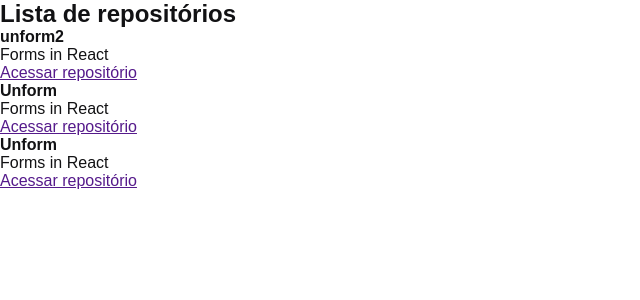
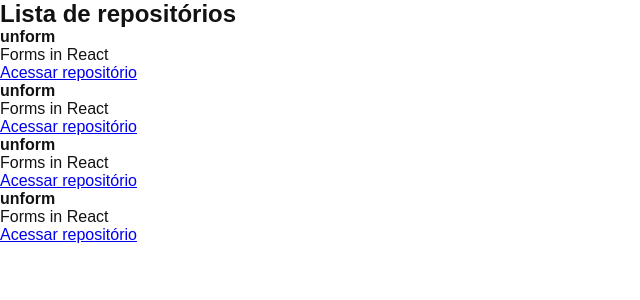
Before and after one commit to rafaelcardeallodi/chapter1-ignite-reactjs-github-explorer, a React app: page / in a window 1280 px wide. Shown: the top 300 px of the page, without its empty margins (0-640 px from the left). Built offline with nearby package versions, Linux system fonts and the light colour scheme.

Commit message:
Propriedades no React

```diff
--- /dev/null
+++ b/src/components/RepositoryItem.jsx
@@ -0,0 +1,12 @@
+export function RepositoryItem(props){
+  return(
+    <li>
+      <strong>{props.repository.name ?? 'Default'}</strong>
+      <p>{props.repository.description}</p>
+
+      <a href={props.repository.link}>
+        Acessar repositório
+      </a>
+    </li>
+  );
+}
--- a/src/components/RepositoryList.jsx
+++ b/src/components/RepositoryList.jsx
@@ -1,4 +1,10 @@
-const repositoryName = 'unform2';
+import { RepositoryItem } from "./RepositoryItem";
+
+const repository = {
+  name: 'unform',
+  description: 'Forms in React',
+  link: 'https://github.com/'
+}
 
 export function RepositoryList(){
   return(
@@ -6,30 +12,10 @@
       <h1>Lista de repositórios</h1>
 
       <ul>
-        <li>
-          <strong>{repositoryName}</strong>
-          <p>Forms in React</p>
-
-          <a href="">
-            Acessar repositório
-          </a>
-        </li>
-        <li>
-          <strong>Unform</strong>
-          <p>Forms in React</p>
-
-          <a href="">
-            Acessar repositório
-          </a>
-        </li>
-        <li>
-          <strong>Unform</strong>
-          <p>Forms in React</p>
-
-          <a href="">
-            Acessar repositório
-          </a>
-        </li>
+        <RepositoryItem repository={repository} />
+        <RepositoryItem repository={repository} />
+        <RepositoryItem repository={repository} />
+        <RepositoryItem repository={repository} />
       </ul>
     </section>
   )
```
